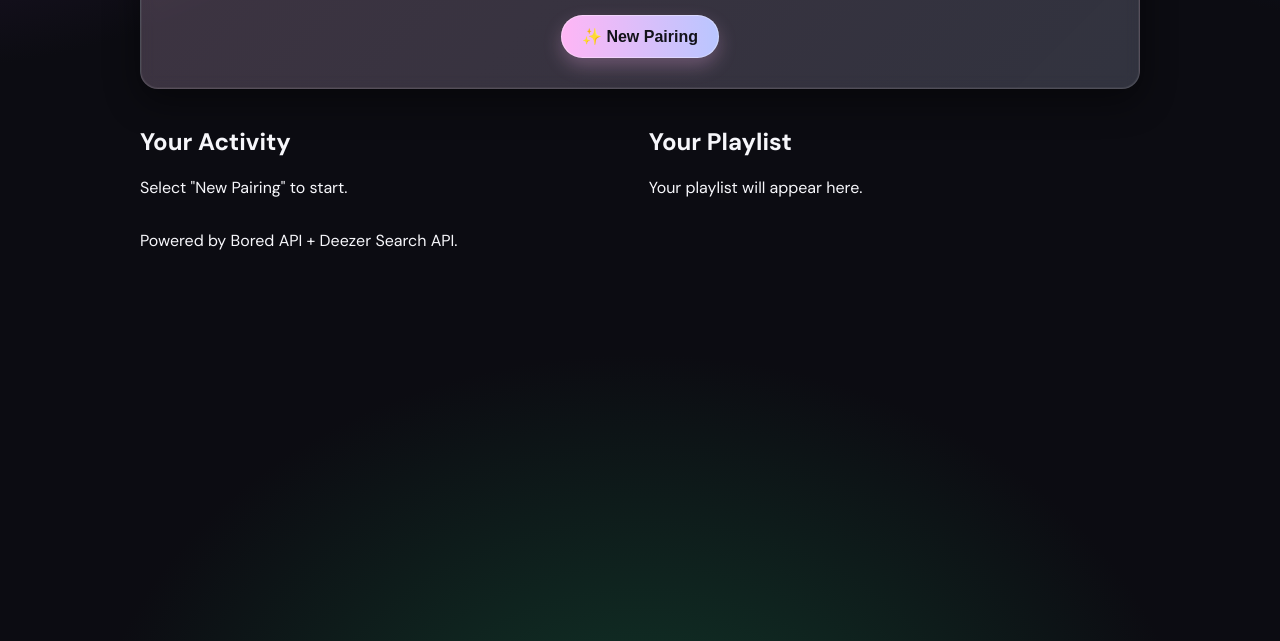
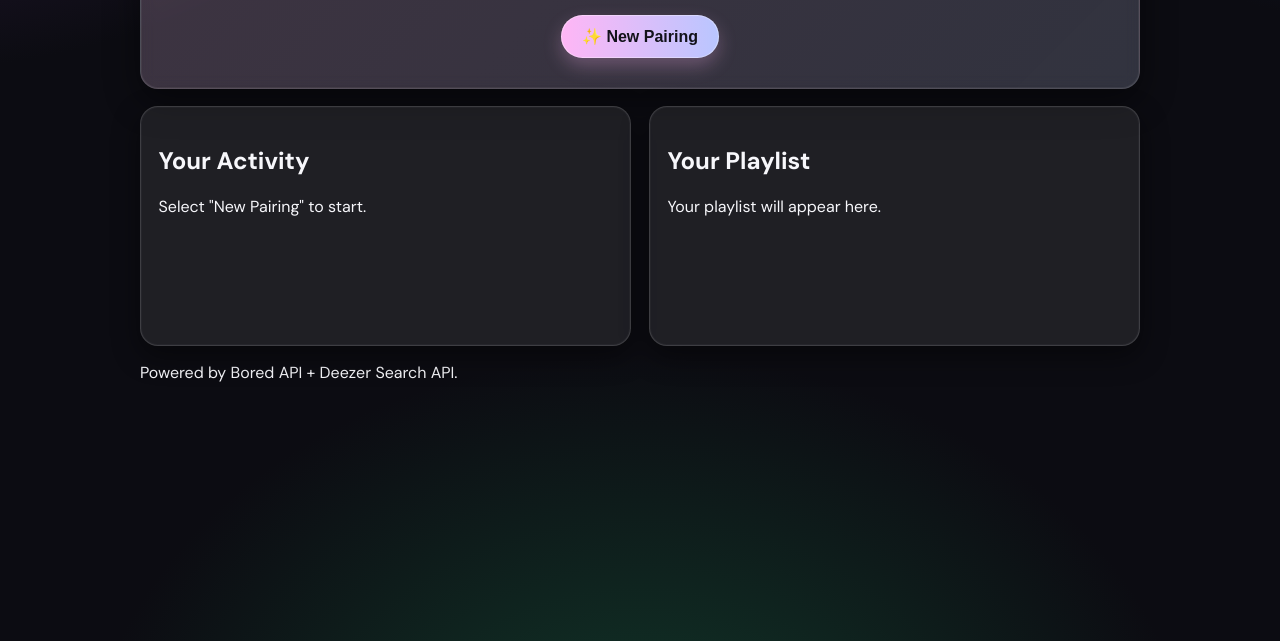
Before and after one commit to hksaini22304/lab7, a plain HTML site: page index.html in a window 1280 px wide. Shown: the part 159-800 px from the top of the page. Drawn offline with Linux system fonts and the light colour scheme.

Commit message:
Created cards for each section

```diff
--- a/styles.css
+++ b/styles.css
@@ -123,3 +123,20 @@ main{
     grid-template-columns: repeat(auto-fit, minmax(280px, 1fr));
 
 }
+
+/* ------------------ CARDS ----------------*/
+
+.card{
+    background: var(--panel);
+    border: 1px solid var(--border);
+    border-radius: var(--radius-lg);
+    padding: 1.1rem 1.1rem 1.2rem;
+    min-height: 240px;
+
+    box-shadow:
+       0 10px 28px rgba(0,0,0,0.45),
+       inset 0 0 0 1px rgba(255,255,255,0.03);
+
+    position: relative;
+    overflow: hidden;
+}
```
